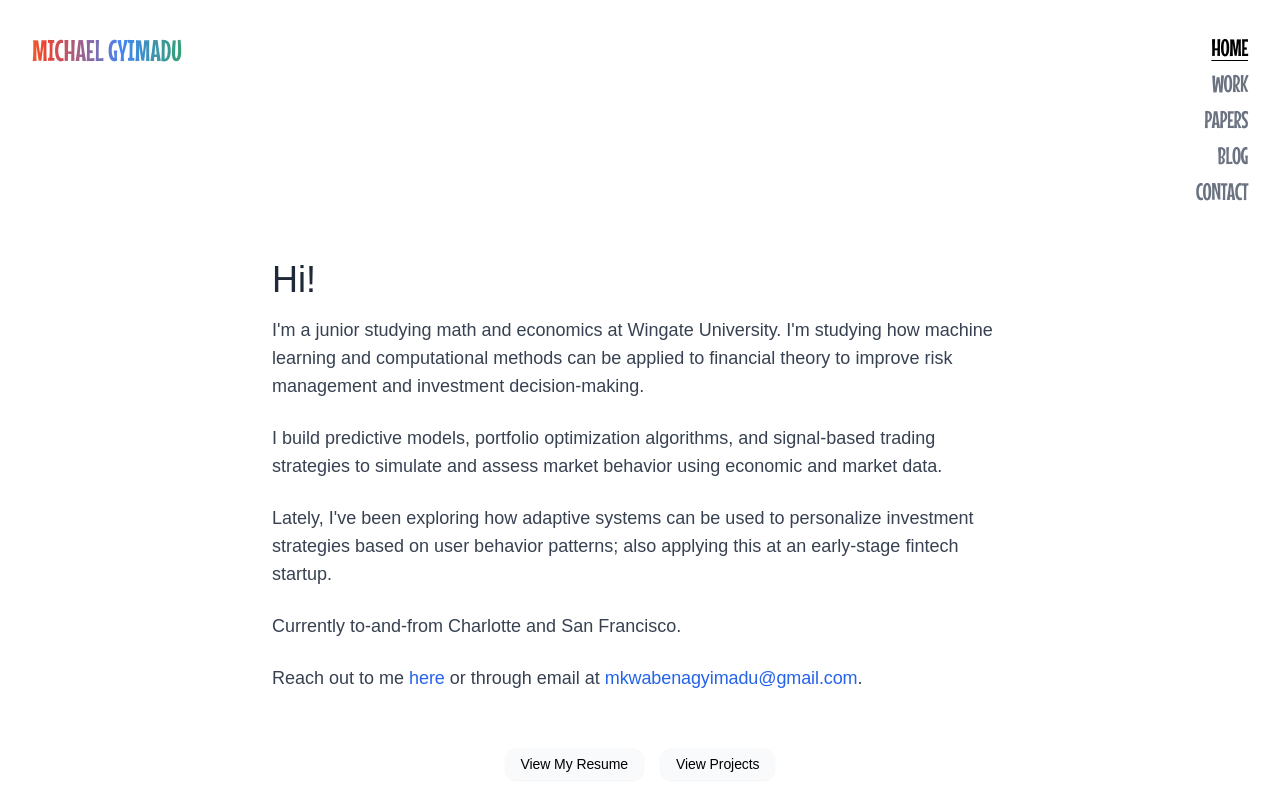
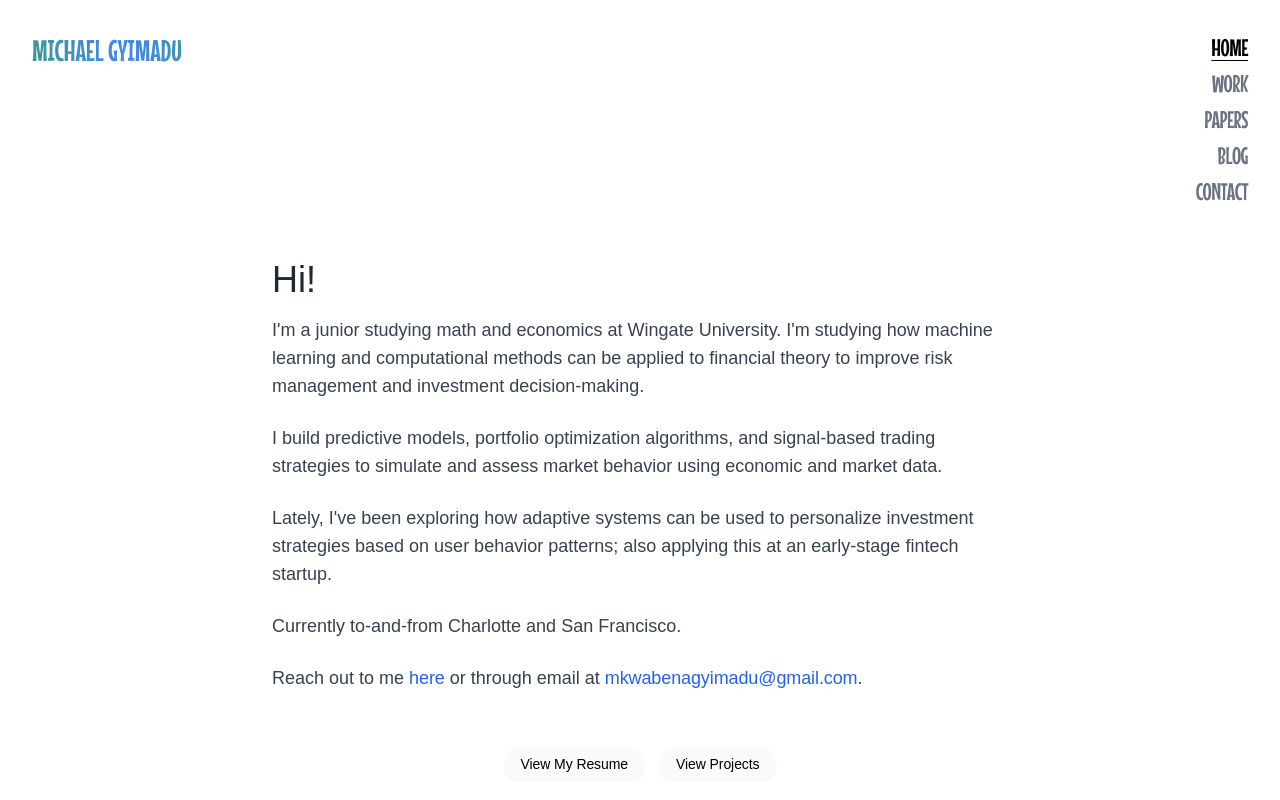
Before and after one commit to gyimadu/portfolio, a Next.js app: page / in a window 1280 px wide. Shown: the top 800 px of the page. Built offline with nearby package versions, Linux system fonts and the light colour scheme; a web font is replaced by a local one.

Commit message:
updated header gradient colors

```diff
--- a/src/app/globals.css
+++ b/src/app/globals.css
@@ -61,8 +61,6 @@ p, span, a:not(nav a) {
     90deg,
     #4285f4,
     #34a853,
-    #fbbc05,
-    #ea4335,
     #4285f4
   );
   background-size: 200% auto;
--- a/src/components/MobileMenu.tsx
+++ b/src/components/MobileMenu.tsx
@@ -73,7 +73,7 @@ export default function MobileMenu() {
             >
               Blog
             </Link>
-            {/* <Link
+            <Link
               href="/contact"
               onClick={() => setIsOpen(false)}
               className={`text-3xl transform transition-all duration-500 delay-300 ${
@@ -81,7 +81,7 @@ export default function MobileMenu() {
               } ${pathname === '/contact' ? 'text-black underline underline-offset-4' : 'text-gray-500'}`}
             >
               Contact
-            </Link> */}
+            </Link>
           </nav>
 
         </div>
```
